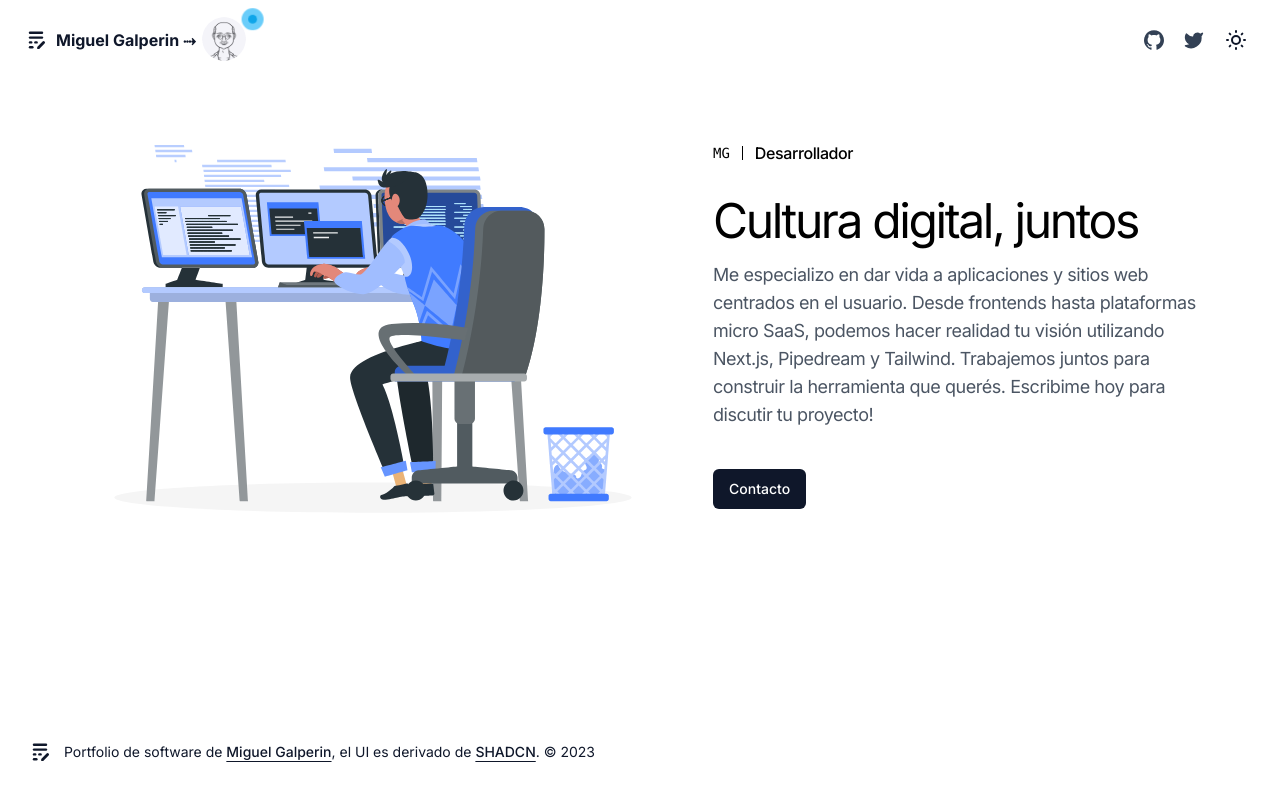
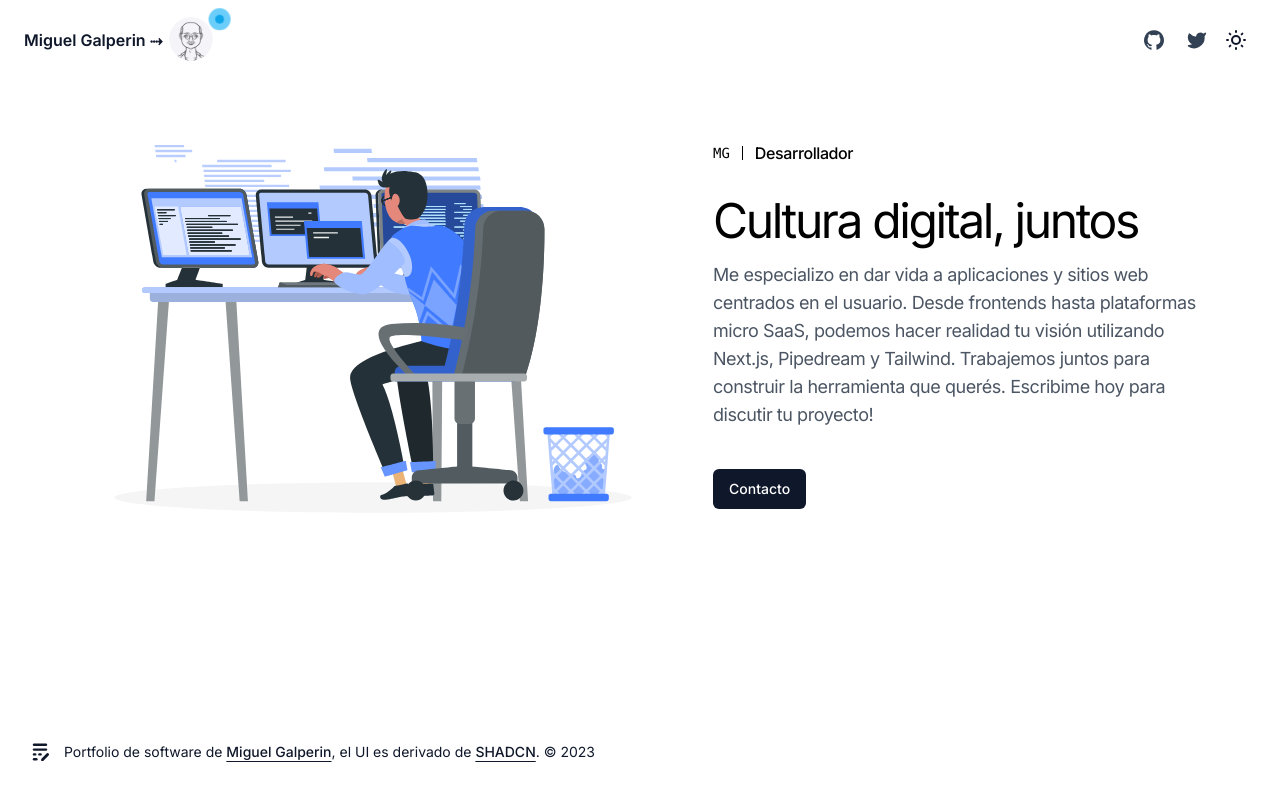
Before and after one commit to MiguelGalp/miPortfolio, a Next.js app: page / in a window 1280 px wide. Built offline with nearby package versions, Linux system fonts and the light colour scheme; what tailwind-dracula, tailwind-gradient-mask-image would draw is missing.

Commit message:
spacing and logo on header

```diff
--- a/components/main-nav.tsx
+++ b/components/main-nav.tsx
@@ -22,15 +22,14 @@ interface MainNavProps {
 
 export function MainNav({ items }: MainNavProps) {
   return (
-    <div className="flex gap-6 md:gap-10">
-      <Link href="/" className="hidden items-center space-x-2 md:flex">
-        <Icons.logo className="h-6 w-6" />
-        <span className="hidden font-bold sm:inline-block">
-          {siteConfig.name}
-        </span>
-      </Link>
+    <div className="flex gap-6 md:gap-2">
+      <Icons.logo className="hidden h-6 w-6" />
+      <span className="hidden font-semibold sm:inline-block">
+        {siteConfig.name}
+      </span>
+
       {items?.length ? (
-        <nav className="hidden gap-6 md:flex">
+        <nav className="hidden gap-6 lg:flex">
           {items?.map(
             (item, index) =>
               item.href && (
--- a/components/site-header.tsx
+++ b/components/site-header.tsx
@@ -79,7 +79,7 @@ export function SiteHeader() {
                   className: "text-slate-700 dark:text-dracula-aro-50",
                 })}
               >
-                <Icons.twitter className="h-5 w-5 fill-current" />
+                <Icons.twitter className="relative left-[3px] h-5 w-5 fill-current" />
                 <span className="sr-only">Twitter</span>
               </div>
             </Link>
```
